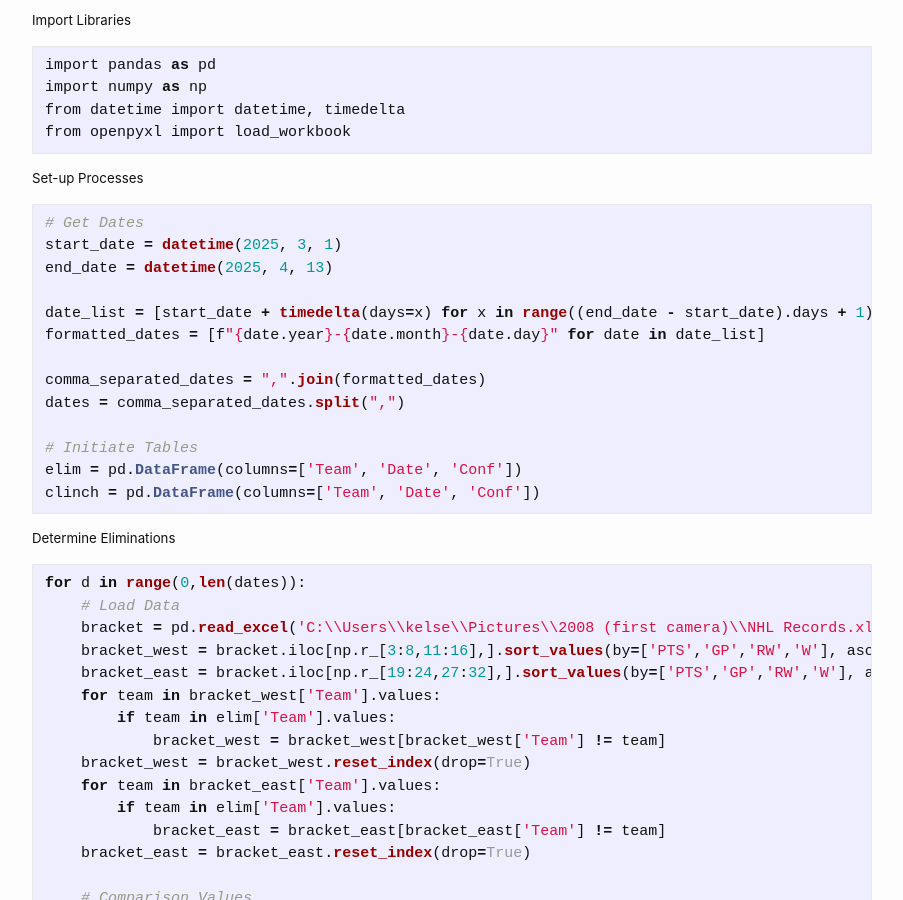
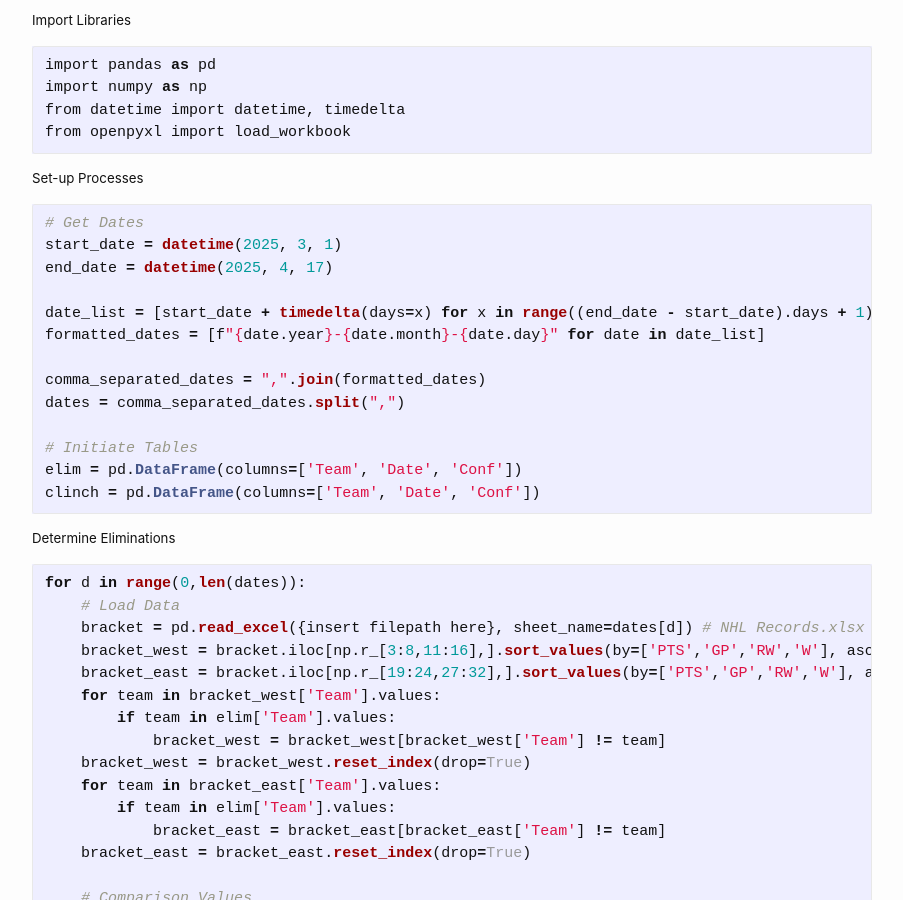
Before and after one commit to kbmoore02/NHL-Data-Analysis, a Jekyll site: the page built from _posts/2025-4-13-blog-hockey4.md, in a window 1280 px wide and 900 px high, scrolled down 700 px. Shown: the whole window, without its empty margins (188-1091 px from the left). Built offline with Jekyll 4.4.1, drawn with Linux system fonts in a browser that asks for light colours; comment, search, counter and statistics services are not loaded; some of the changed text lies outside the part shown.

Commit message:
Update 2025-4-13-blog-hockey4.md

````diff
--- a/_posts/2025-4-13-blog-hockey4.md
+++ b/_posts/2025-4-13-blog-hockey4.md
@@ -26,7 +26,7 @@ from openpyxl import load_workbook
 ```python
 # Get Dates
 start_date = datetime(2025, 3, 1)
-end_date = datetime(2025, 4, 13)
+end_date = datetime(2025, 4, 17)
 
 date_list = [start_date + timedelta(days=x) for x in range((end_date - start_date).days + 1)]
 formatted_dates = [f"{date.year}-{date.month}-{date.day}" for date in date_list]
@@ -43,7 +43,7 @@ clinch = pd.DataFrame(columns=['Team', 'Date', 'Conf'])
 ```python
 for d in range(0,len(dates)):
     # Load Data
-    bracket = pd.read_excel('C:\\Users\\kelse\\Pictures\\2008 (first camera)\\NHL Records.xlsx', sheet_name=dates[d])
+    bracket = pd.read_excel({insert filepath here}, sheet_name=dates[d]) # NHL Records.xlsx
     bracket_west = bracket.iloc[np.r_[3:8,11:16],].sort_values(by=['PTS','GP','RW','W'], ascending=[False, True, False, False]).reset_index(drop=True)
     bracket_east = bracket.iloc[np.r_[19:24,27:32],].sort_values(by=['PTS','GP','RW','W'], ascending=[False, True, False, False]).reset_index(drop=True)
     for team in bracket_west['Team'].values:
@@ -101,7 +101,7 @@ for d in range(0,len(dates)):
 ```python
 for d in range(0, len(dates)):
     # Load Data
-    bracket = pd.read_excel('C:\\Users\\kelse\\Pictures\\2008 (first camera)\\NHL Records.xlsx', sheet_name=dates[d])
+    bracket = pd.read_excel({insert filepath here}, sheet_name=dates[d]) # NHL Records.xlsx
     bracket_west = bracket.iloc[np.r_[0:16],].sort_values(by=['PTS','GP','RW','W'], ascending=[False, True, False, False]).reset_index(drop=True)
     bracket_east = bracket.iloc[np.r_[16:32],].sort_values(by=['PTS','GP','RW','W'], ascending=[False, True, False, False]).reset_index(drop=True)
     clinch_teams = clinch['Team'].values
````
